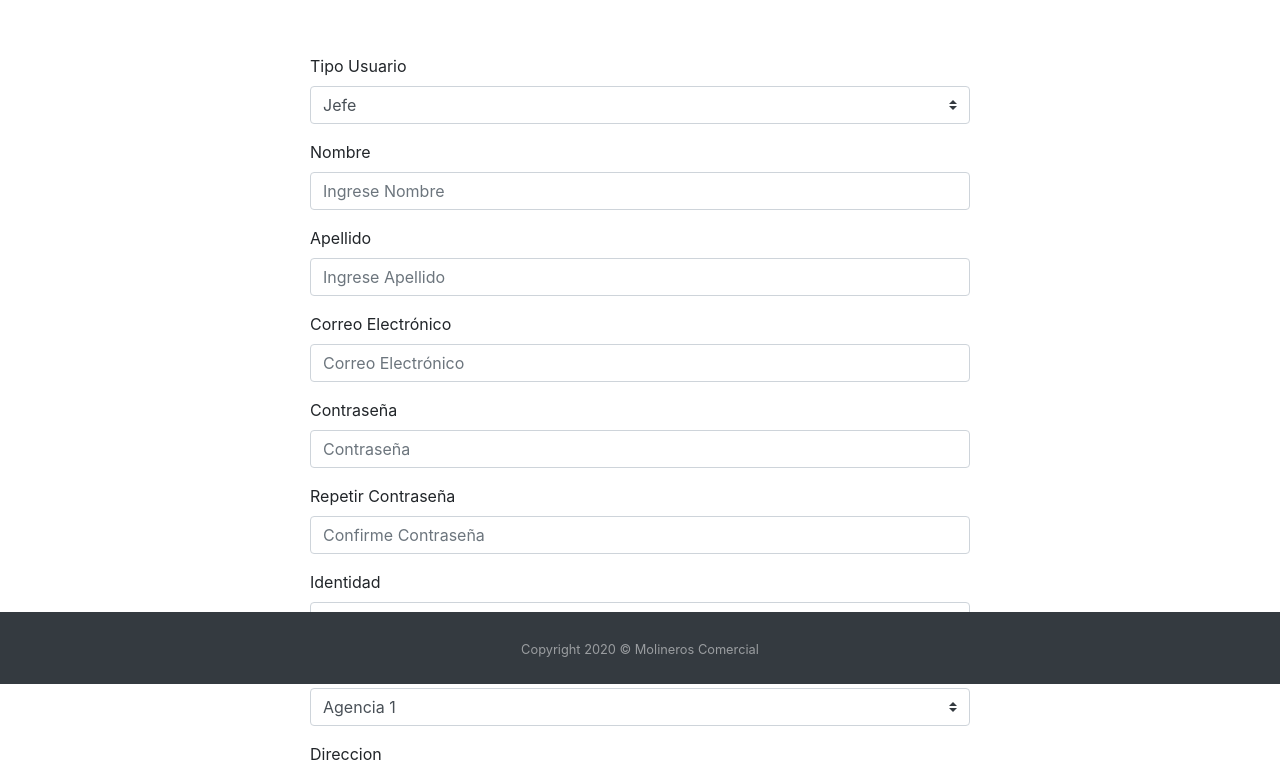
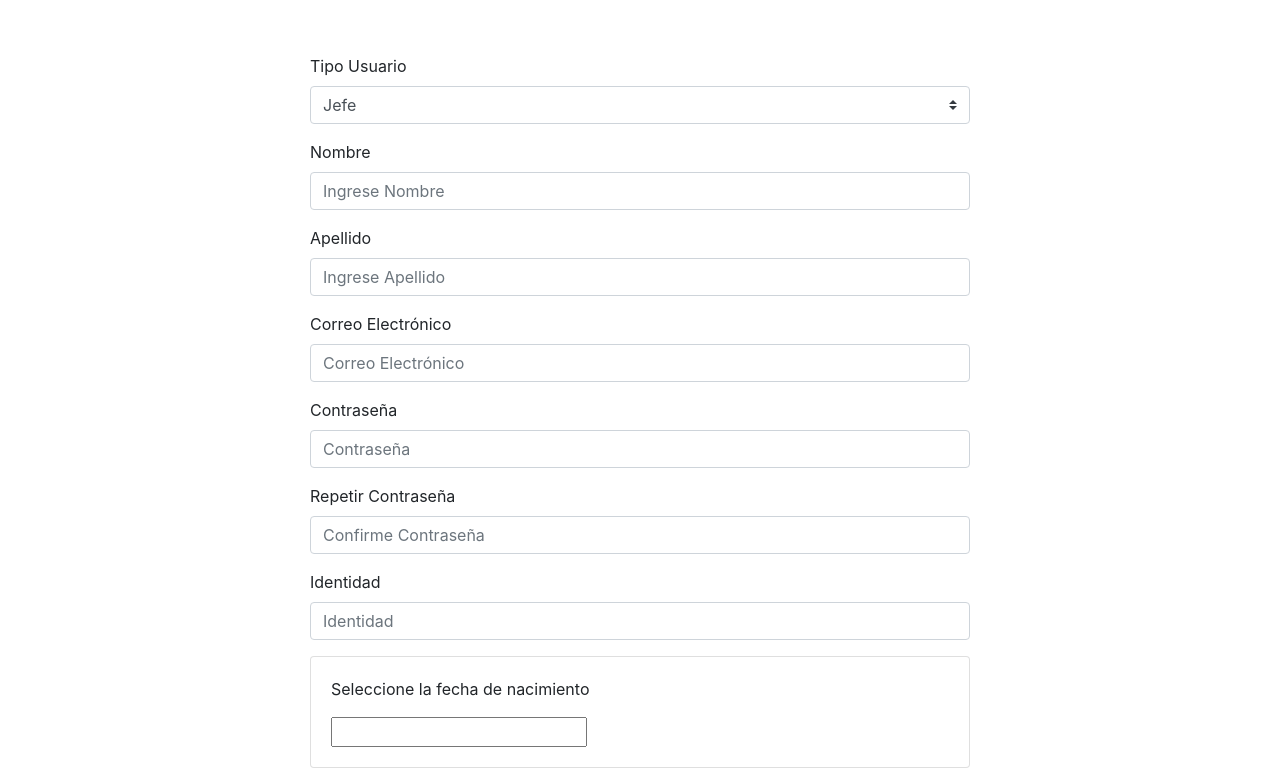
Before and after one commit to HildaGD/sistema-gestion-cobros, a React (Create React App) app: page /AddUser in a window 1280 px wide. Shown: the part 116-887 px from the top of the page. Built offline with nearby package versions, Linux system fonts and the light colour scheme.

Commit message:
Agregar Usuarios
se añadio el selector de fechas,

```diff
--- a/src/App.js
+++ b/src/App.js
@@ -9,7 +9,7 @@ import AddUser from './containers/AddUser'
 import EditUser from './containers/EditUser'
 import ListUsers from './containers/ListUser'
 import ViewUser from './containers/ViewUser'
-import Footer from './components/Footer'
+//import Footer from './components/Footer'
 
 function App() {
   return (
@@ -31,7 +31,7 @@ function App() {
 
       </Router>
 
-      <Footer />
+      {/* <Footer /> */}
     </div>
 
   );
--- a/src/containers/AddUser.js
+++ b/src/containers/AddUser.js
@@ -3,6 +3,9 @@ import './style.css'
 import Form from 'react-bootstrap/Form'
 import Button from 'react-bootstrap/Button'
 import * as actions from '../store/actions/index';
+import Card from 'react-bootstrap/Card'
+import DatePicker from 'react-datepicker'
+import "react-datepicker/dist/react-datepicker.css";
 
 function AddUser() {
     const [name, setName] = useState('')
@@ -14,7 +17,7 @@ function AddUser() {
     const [direction, setDirection] = useState('')
     const [phone, setPhone] = useState('')
     const [validated, setValidated] = useState(false);
-
+    const [selectedDate, setselectedDate] = useState(null)
 
     const handleSubmit = (event) => {
         const form = event.currentTarget;
@@ -129,6 +132,22 @@ function AddUser() {
                         </Form.Control.Feedback>
                     </Form.Group>
 
+                    <Card>
+                        <Card.Body>
+                            <Card.Text>Seleccione la fecha de nacimiento</Card.Text>
+                            <DatePicker
+                                selected={selectedDate}
+                                onChange={date => setselectedDate(date)}
+                                dateFormat = 'dd/MM/yyyy'
+                                maxDate={new Date()}
+                                filterDate = {date => date.getDate() !=6 && date.getDay !=0}
+                                isClearable
+                                showYearDropdown
+                                scrollableMonthYearDropdown
+                            />
+                        </Card.Body>
+                    </Card>
+
                     <Form.Group controlId="exampleForm.SelectCustom2">
                         <Form.Label>Agencia</Form.Label>
                         <Form.Control as="select" custom>
```
